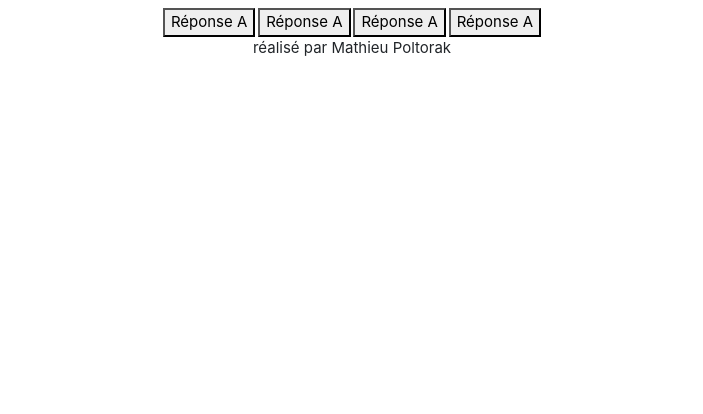
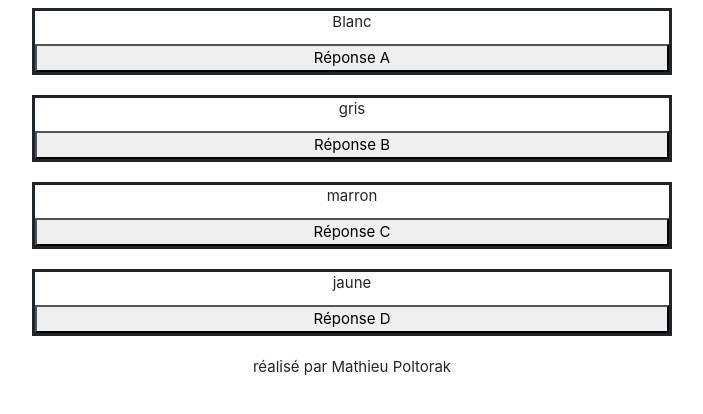
Before and after one commit to MathieuPol/tpquizz, a plain HTML site: page index.html in a window 1280 px wide. Both pictures are taken after a click on the button "HTML". Shown: the part 298-712 px from the top of the page, without its empty margins (288-991 px from the left). Drawn offline with Linux system fonts and the light colour scheme.

Commit message:
wip verif

```diff
--- a/assets/css/style.css
+++ b/assets/css/style.css
@@ -54,3 +54,18 @@ button {
 /*     transform: scale(1.5);
     transition: 1s; */
 }
+
+.answer{
+    display: flex;
+    flex-flow: column-reverse wrap;
+    justify-content: space-between;
+    border: solid;
+    margin: auto;
+    margin-bottom: 2rem;
+    width: 50%;
+
+}
+
+.hide{
+    display: none;
+}
--- a/assets/js/component/data.js
+++ b/assets/js/component/data.js
@@ -35,7 +35,13 @@ const data = {
 
     allAnswers : {
         'HTML': {
-            1: 'La réponse est Blanc'
+            'reponse' : {
+                1: 1,
+                2: {1: 'La réponse est Vert'}
+            },
+            'doc' : {
+
+            }
         }
     }
 
--- a/assets/js/component/quizz.js
+++ b/assets/js/component/quizz.js
@@ -2,6 +2,7 @@ const quizz = {
 
     quizzInit: function(){
         quizz.addNavEventListener();
+        quizz.addAnswerEventListener();
     },
 
     addNavEventListener: function(){
@@ -11,18 +12,97 @@ const quizz = {
         }
     },
 
+    addAnswerEventListener: function(){
+        const btnQuizz = document.querySelectorAll('.quizz button');
+        console.log(btnQuizz);
+        for (const btn of btnQuizz) {
+            btn.addEventListener("click", quizz.handleAnswerBtn);
+        }
+    },
+
+
+
+
+
     handleNavBtn: function(evt){
         evt.preventDefault();
         const elm = evt.currentTarget.textContent;
-        console.log(elm);
+
+        //*Element lié aux data
         const currentQuizz = data.allQuestions[elm];
         const currentQuestion = currentQuizz.questions;
+        const currentAnswer = currentQuizz.answers;
+
+        const answerQuizz = data.allAnswers[elm];
+
 
         let index = 1;
         console.log(currentQuestion[index]);
+        console.log(currentAnswer);
         let qBody = document.querySelector('.question');
         qBody.textContent = currentQuestion[index];
+
+        let answers = document.querySelectorAll('.answer');
+        let i = 1;
+
+        let repA = document.querySelector('#answerA p');
+        repA.textContent = currentAnswer[1];
+        let btnA = document.querySelector('#answerA button');
+        btnA.setAttribute("value", 1)
+
+        let repB = document.querySelector('#answerB p');
+        repB.textContent = currentAnswer[2];
+        let btnB = document.querySelector('#answerB button');
+        btnB.setAttribute("value", 2)
+
+        let repC = document.querySelector('#answerC p');
+        repC.textContent = currentAnswer[3];
+        let btnC = document.querySelector('#answerC button');
+        btnC.setAttribute("value", 3)
+
+        let repD = document.querySelector('#answerD p');
+        repD.textContent = currentAnswer[4];
+        let btnD = document.querySelector('#answerD button');
+        btnD.setAttribute("value", 4)
+
+
+
+       // quizz.checkAnswer(elm, index, resp);
+    },
+
+    checkAnswer: function(elm, index, resp){
+        if(data.allAnswers[elm][index]['reponse'] == resp)
+        {
+            console.log("vous avez la bonne réponse");
+            return;
+        }
+        console.log("c'est faux");
+    },
+
+
+    handleAnswerBtn: function(evt){
+        evt.preventDefault();
+        let currentBtn = evt.currentTarget;
+        console.log(currentBtn);
+
+
     }
 
 
+
+
+
+
+
+
+
+
+
+
+
+
+
+
+
+
 }
--- a/index.html
+++ b/index.html
@@ -36,13 +36,32 @@
     </header>
     <main>
         <h2>score:</h2>
-        <h2>Question</h2>
-        <p class="question">Lorem ipsum dolor sit amet consectetur adipisicing elit. Deleniti, quam.</p>
-        <h2>Choisissez une réponse</h2>
-        <button>Réponse A</button>
-        <button>Réponse A</button>
-        <button>Réponse A</button>
-        <button>Réponse A</button>
+        <section class="quizz">
+            <h2>Question</h2>
+            <p class="question">Lorem ipsum dolor sit amet consectetur adipisicing elit. Deleniti, quam.</p>
+            <h2>Choisissez une réponse</h2>
+
+            <div class="answer" id="answerA">
+                <button>Réponse A</button>
+                <p></p>
+            </div>
+            <div class="answer" id="answerB">
+                <button>Réponse B</button>
+                <p></p>
+            </div>
+            <div class="answer" id="answerC">
+                <button>Réponse C</button>
+                <p></p>
+            </div>
+            <div class="answer" id="answerD">
+                <button>Réponse D</button>
+                <p></p>
+            </div>
+            <section class="documentation hide">
+                <h2 class="documentation--title">Documentation</h2>
+                <p class="documentation--content">Lorem ipsum, dolor sit amet consectetur adipisicing elit. Recusandae illum iste illo ab aliquam labore exercitationem obcaecati excepturi repudiandae, minus reprehenderit, corrupti blanditiis repellat pariatur corporis quos repellendus fugit neque?</p>
+            </section>
+        </section>
     </main>
     <footer>
         <p>réalisé par Mathieu Poltorak</p>
```
